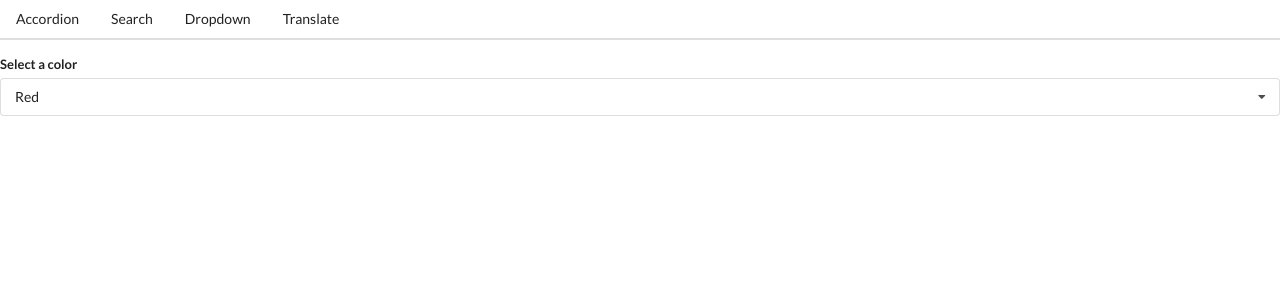
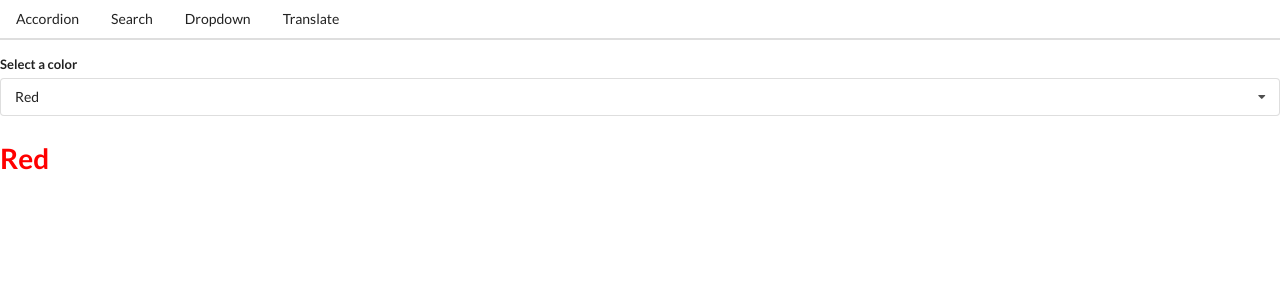
Before and after one commit to CaseyPitman/widgets, a React (Create React App) app: page /dropdown in a window 1280 px wide. Shown: the top 300 px of the page. Built offline with nearby package versions, Linux system fonts and the light colour scheme.

Commit message:
Added demo text component for color change dropdown.

```diff
--- a/src/App.js
+++ b/src/App.js
@@ -2,6 +2,7 @@ import React, { useState } from "react";
 import Accordion from "./components/Accordion";
 import Search from "./components/Search";
 import Dropdown from "./components/Dropdown";
+import ColorText from "./components/ColorText";
 import Translate from "./components/Translate";
 import Route from "./components/Route";
 import Header from "./components/Header";
@@ -27,17 +28,30 @@ const options = [
     value: "red",
   },
   {
+    label: "Orange",
+    value: "orange",
+  },
+  {
     label: "Yellow",
     value: "yellow",
+  },
+  {
+    label: "Green",
+    value: "green",
   },
   {
     label: "Blue",
     value: "blue",
   },
   {
-    label: "Green",
-    value: "green",
+    label: "Indigo",
+    value: "indigo",
   },
+  {
+    label: "Violet",
+    value: "violet",
+  },
+
 ];
 
 const App = () => {
@@ -61,7 +75,7 @@ const App = () => {
           selected={selected}
           onSelectedChange={setSelected}
         />
-
+        <ColorText selected={selected} />
       </Route>
 
       <Route path='/translate'>
--- /dev/null
+++ b/src/components/ColorText.js
@@ -0,0 +1,12 @@
+import React from "react";
+
+const ColorText = ({selected}) => {
+   const colorStyle = {
+      color: selected.value
+   }
+
+
+  return <h1 style = {colorStyle}>{selected.label}</h1>;
+};
+
+export default ColorText;
```
